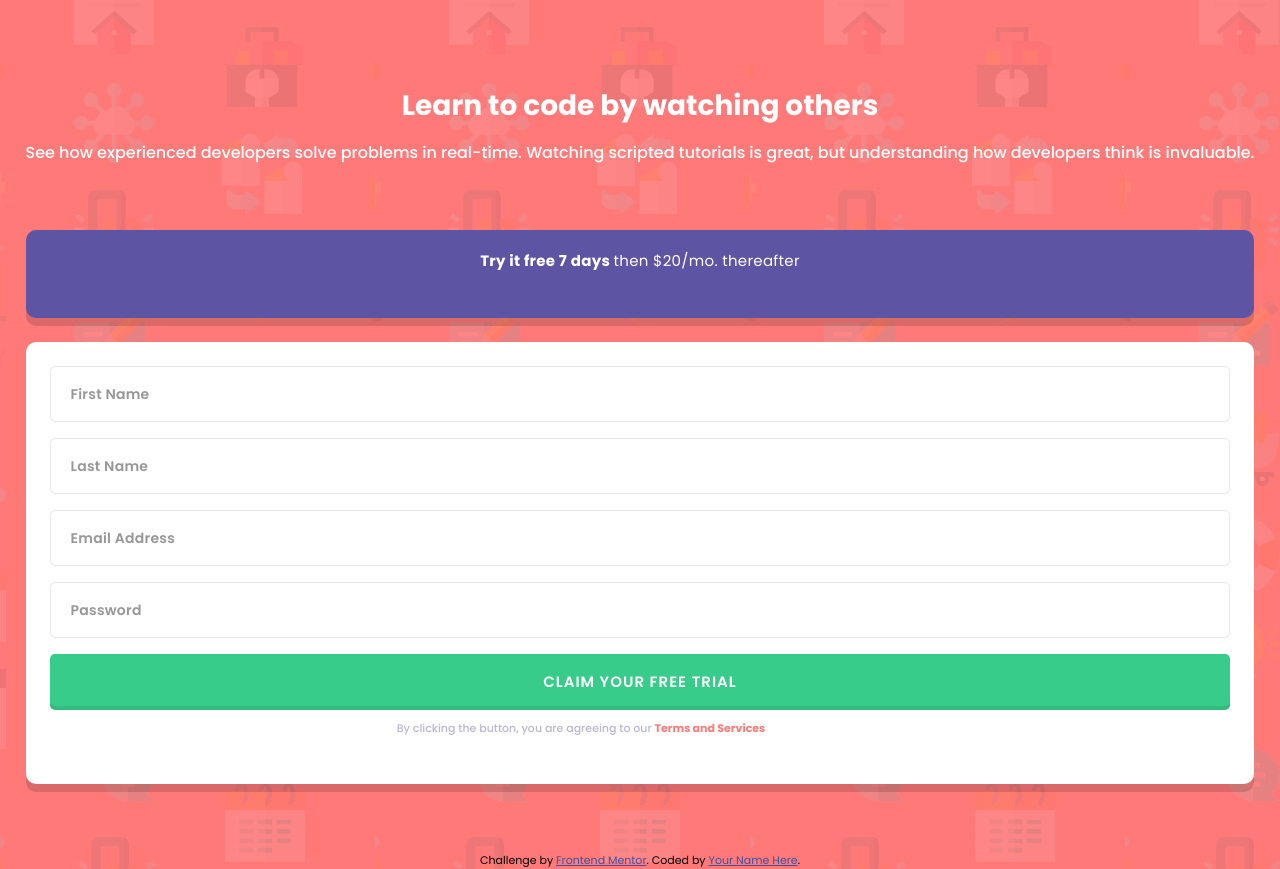
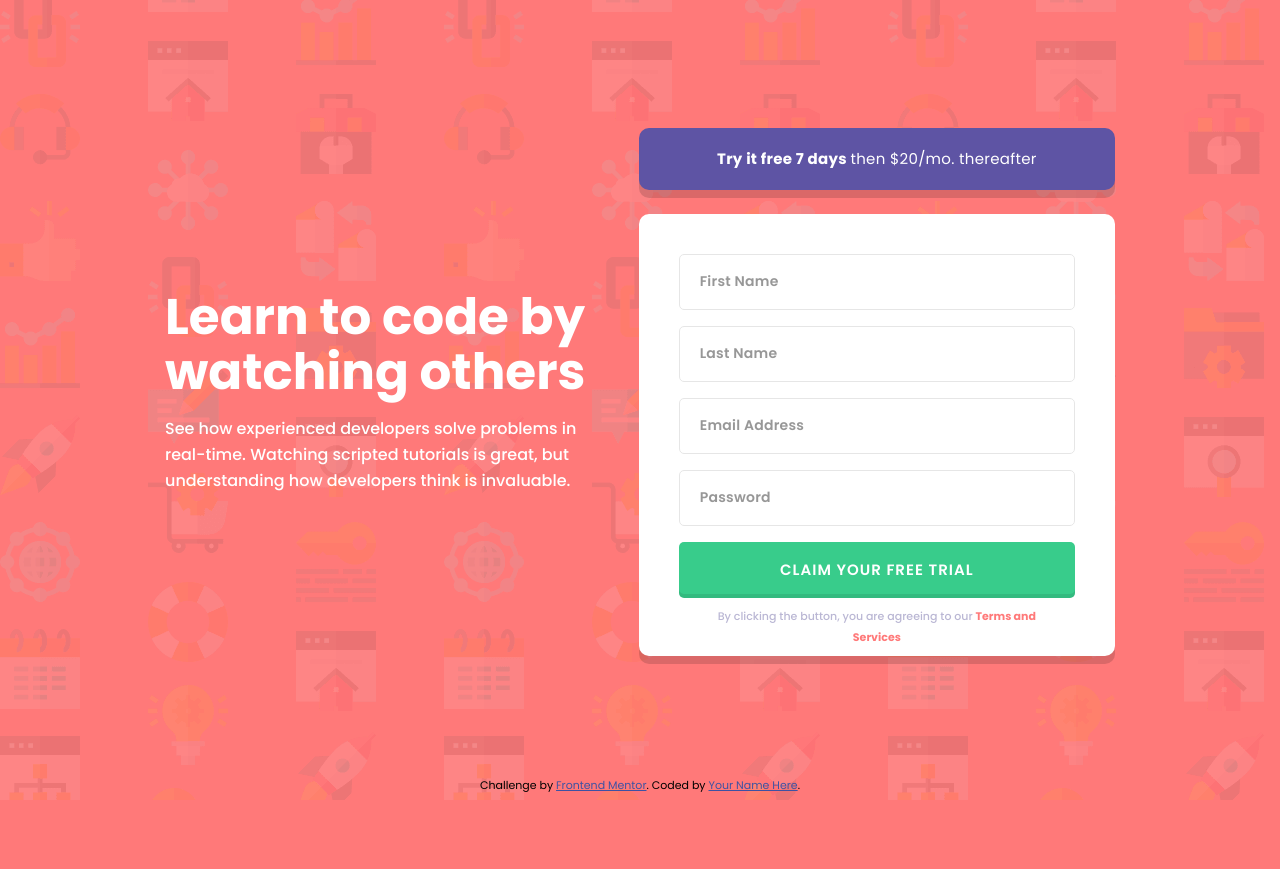
Before and after one commit to Darkjulius/intro-component-with-sign-up-form, a plain HTML site: page index.html in a window 1280 px wide. After the commit the page ends 800 px from the top, so only its background shows below. Drawn offline with Linux system fonts and the light colour scheme.

Commit message:
Update style.css
Mise en place des media queries.

```diff
--- a/css/style.css
+++ b/css/style.css
@@ -14,7 +14,6 @@ body {
   flex-direction: column;
   font-family: "Poppins", sans-serif;
   justify-content: center;
-  max-width: 90rem;
   min-height: 100vh;
 }
 
@@ -36,6 +35,7 @@ h1 {
 
 .box-one {
   margin-bottom: 64px;
+  width: 100%;
 }
 
 .box-one p {
@@ -48,6 +48,10 @@ h1 {
 
 /* CSS SECTION BOX-TWO */
 
+.box-two {
+  width: 100%;
+}
+
 .box-two p:nth-child(1) {
   background-color: #5e54a4;
   border-radius: 10px;
@@ -55,7 +59,7 @@ h1 {
   color: #ffffff;
   font-size: 0.9375rem;
   font-weight: 400;
-  height: 88px;
+  height: auto;
   letter-spacing: 0.3px;
   line-height: 26px;
   margin-bottom: 24px;
@@ -124,16 +128,17 @@ button {
 
 .form p {
   color: #bab7d4;
-  font-size: .6875rem;
+  font-size: 0.6875rem;
   font-weight: 500;
   line-height: 21px;
+  margin: 0 auto;
   text-align: center;
   width: 90%;
 }
 
 .form p span {
   color: #ff7979;
-  font-size: .6875rem;
+  font-size: 0.6875rem;
   font-weight: 700;
   line-height: 21px;
 }
@@ -147,3 +152,47 @@ button {
 .attribution a {
   color: hsl(228, 45%, 44%);
 }
+
+/* MEDIA QUERIES */
+@media screen and (min-width: 830px) {
+  main {
+    display: flex;
+    align-items: center;
+  }
+  .box-one{
+    margin-bottom: 0;
+    width: 90%;
+  }
+
+  h1{
+    text-align: left;
+  }
+
+  .box-one p{
+    text-align: left;
+  }
+}
+
+@media screen and (min-width: 1200px) {
+  body {
+    background-image: url(../ressources/bg-intro-desktop.png);
+  }
+  main {
+    margin: 121px 165px;
+  }
+
+  .box-one {
+    margin: 0 45px 0 0;
+  }
+
+  h1 {
+    font-size: 3.125rem;
+    line-height: 55px;
+  }
+
+
+
+  .form {
+    padding: 40px;
+  }
+}
```
